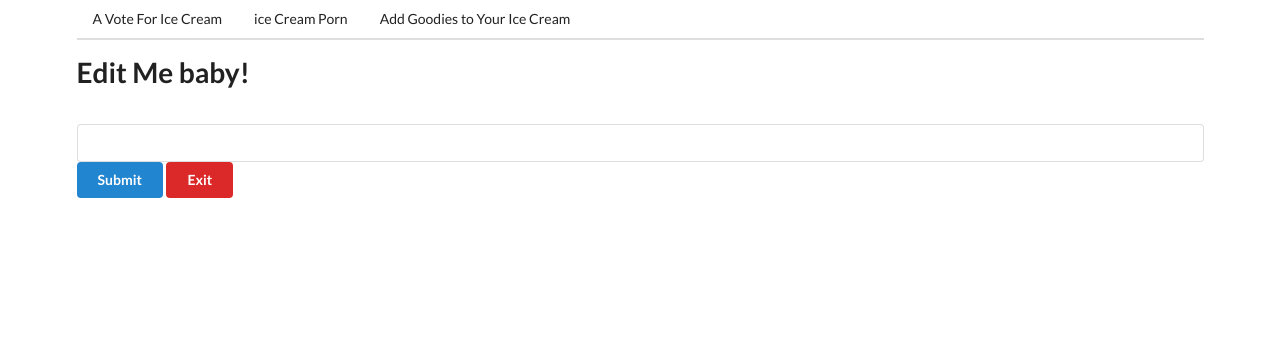
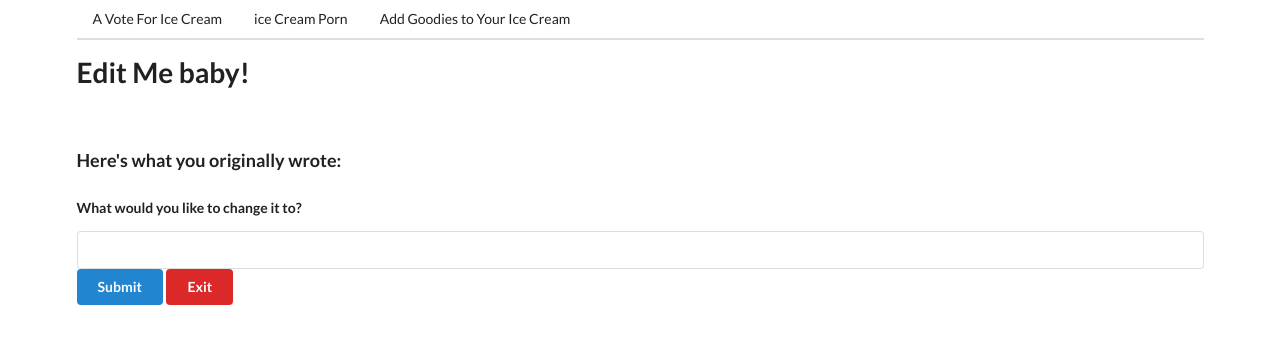
Before and after one commit to JacobPRC/voting-app, a React (Create React App) app: page /mixins/edit/1 in a window 1280 px wide. Shown: the top 344 px of the page. Built offline with nearby package versions, Linux system fonts and the light colour scheme; data requests are answered from the project's data file.

Commit message:
tried to fix problem with the input. I wanted the value to be the title it was editng. For some reason, I couldn't find a solution that worked, so I came up with a meh solution that will solve the ui problem, but not the actual problem. May come back to it

```diff
--- a/server/db.json
+++ b/server/db.json
@@ -1,7 +1,7 @@
 {
   "mixins": [
     {
-      "mixin": "bananas",
+      "mixin": "",
       "id": 3
     },
     {
--- a/src/components/mixins/EditMixin.js
+++ b/src/components/mixins/EditMixin.js
@@ -1,10 +1,34 @@
-import React, { useState } from "react";
+import React, { useState, useEffect } from "react";
 
 import axios from "../axios";
 
 const EditMixin = (props) => {
   const [input, setInput] = useState("");
+  const [data, setData] = useState([]);
+  const [initialInput, setInitialInput] = useState("");
   const { id } = props.match.params;
+
+  //use data to check if id === mixin.id then set input to that or something
+  useEffect(() => {
+    const getData = async () => {
+      const response = await axios.get("/mixins");
+      setData(response.data);
+    };
+    getData();
+  }, []);
+
+  useEffect(() => {
+    const renderData = () => {
+      return data.map((item) => {
+        if (item.id != id) {
+          return;
+        } else {
+          setInitialInput(item.mixin);
+        }
+      });
+    };
+    renderData();
+  }, [data]);
 
   const onSubmit = async (e) => {
     e.preventDefault();
@@ -12,11 +36,13 @@ const EditMixin = (props) => {
     await axios.patch(`/mixins/${id}`, result);
     props.history.push("/mixins");
   };
-  console.log(window.location.pathname);
+
   return (
     <div>
       <h1>Edit Me baby!</h1>
       <br />
+      <h3>Here's what you originally wrote: {initialInput} </h3>
+      <h5>What would you like to change it to?</h5>
       <div>
         <form className="ui form" onSubmit={(e) => onSubmit(e)}>
           <input onChange={(e) => setInput(e.target.value)} input={input} />
--- a/src/components/mixins/Mixins.js
+++ b/src/components/mixins/Mixins.js
@@ -39,6 +39,12 @@ const Mixins = () => {
         <>
           <li key={item.id}>{item.mixin}</li>
           <i className="delete icon"></i>
+          {/* //need to pass item.mixin to link and use it as initial input state
+          //  to={{ */}
+          {/* //   pathname: "/login",
+  //   search: "?utm=your+face",
+  //   state: { referrer: currentLocation }
+  // }} */}
           <Link to={`mixins/edit/${item.id}`}>
             <i className="edit icon"></i>
           </Link>
```
